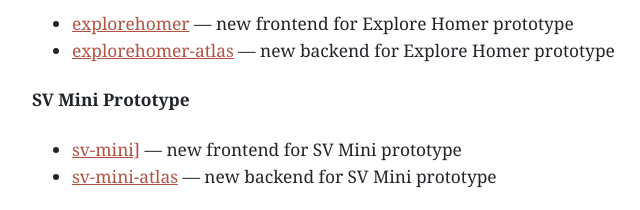
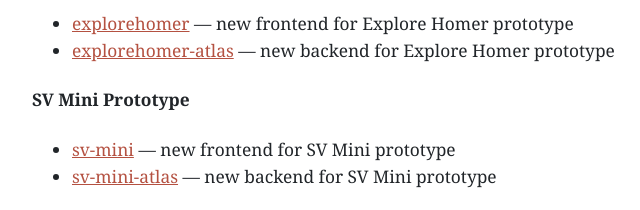
Before and after one commit to scaife-viewer/scaife-viewer.org, a plain HTML site: page index.html in a window 1280 px wide. Shown: the part 1460-1670 px from the top of the page, 208-848 px from the left. Drawn offline with Linux system fonts and the light colour scheme.

Commit message:
Update index.html

```diff
--- a/index.html
+++ b/index.html
@@ -110,7 +110,7 @@
       <h4>SV Mini Prototype</h4>
 
       <ul>
-        <li><a href="https://github.com/scaife-viewer/sv-mini">sv-mini]</a> — new frontend for SV Mini prototype
+        <li><a href="https://github.com/scaife-viewer/sv-mini">sv-mini</a> — new frontend for SV Mini prototype
         <li><a href="https://github.com/scaife-viewer/sv-mini-atlas">sv-mini-atlas</a> — new backend for SV Mini prototype
       </ul>
 
@@ -141,7 +141,7 @@
         You can join via <a href="https://slack.scaife-viewer.org">slack.scaife-viewer.org</a>.
       </p>
 
-          <div class="newsletter">
+      <div class="newsletter">
         <h2>Subscribe to Newsletter</h2>
 
         <p>
```
